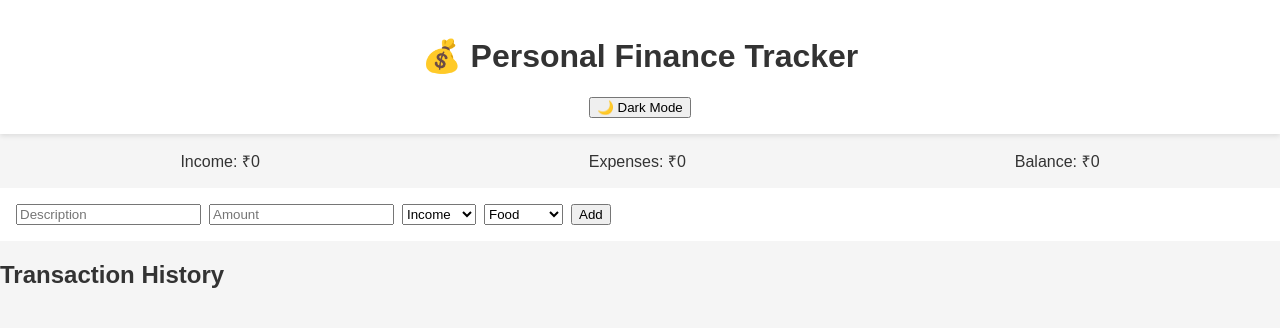
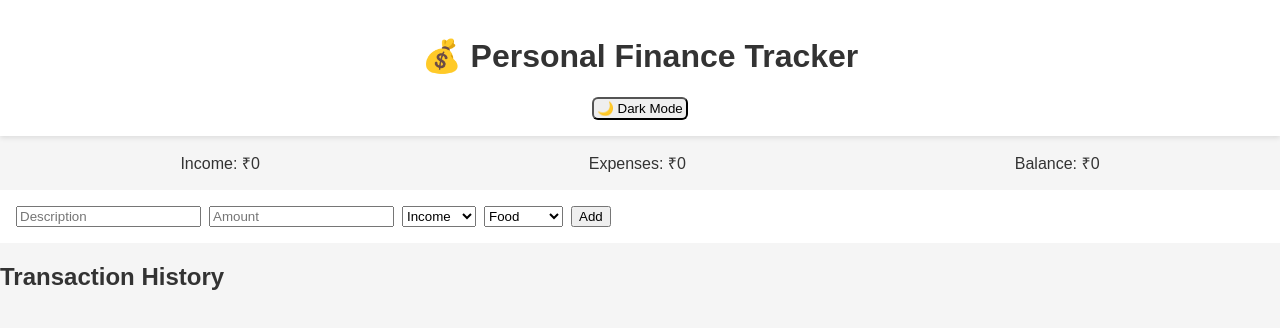
Before and after one commit to jackharsh123456/Expense-calculator, a plain HTML site: page index.html in a window 1280 px wide. Shown: the top 328 px of the page. Drawn offline with nearby package versions, Linux system fonts and the light colour scheme.

Commit message:
Update style.css

```diff
--- a/style.css
+++ b/style.css
@@ -14,6 +14,11 @@ body {
   color: var(--text-color);
   margin: 0;
   padding: 0;
+}
+
+#theme-toggle{
+  padding: 2px 3px;
+  border-radius: 6px;
 }
 
 header {
```
